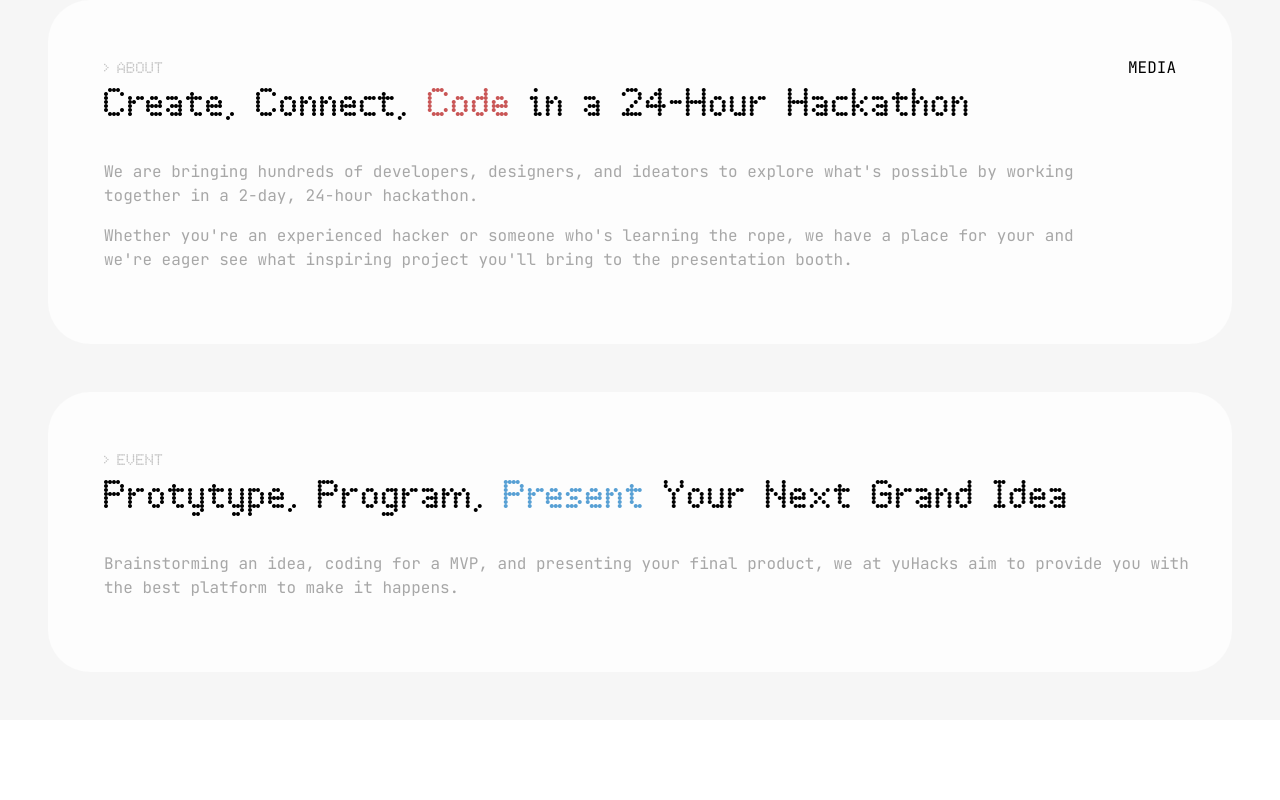
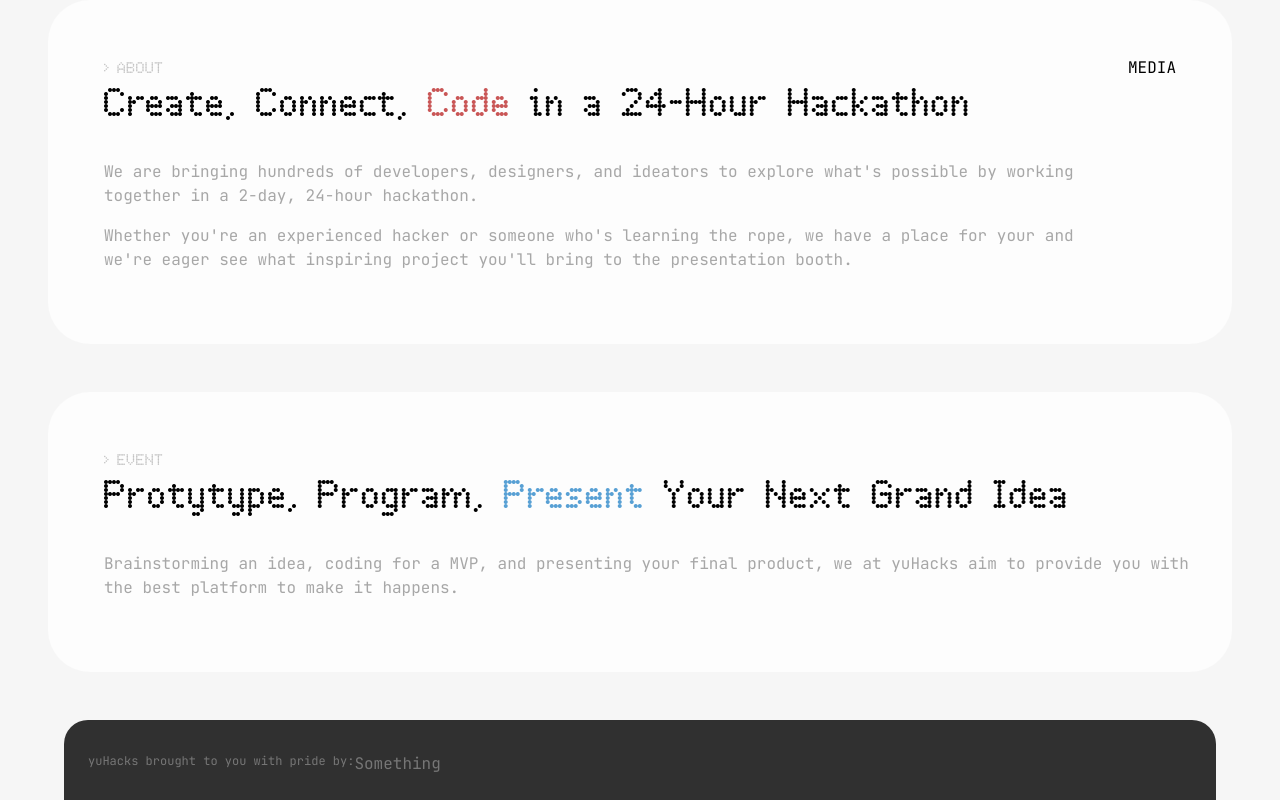
Before and after one commit to gywghhb/yuh-landing, a Next.js app: page / in a window 1280 px wide. Shown: the part 821-1621 px from the top of the page. Before the commit the page ends 1541 px from the top, so only its background shows below. Built offline with nearby package versions, Linux system fonts and the light colour scheme.

Commit message:
Add footer

```diff
--- a/src/app/page.tsx
+++ b/src/app/page.tsx
@@ -1,6 +1,7 @@
 import NavBar from "@/components/NavBar.component";
 import AboutSection from "@/sections/about.section";
 import EventSection from "@/sections/events.section";
+import Footer from "@/sections/footer.section";
 import HeroSection from "@/sections/hero.section";
 
 export default function Home() {
@@ -10,6 +11,7 @@ export default function Home() {
       <HeroSection />
       <AboutSection />
       <EventSection />
+      <Footer />
     </main>
   )
 }
--- a/src/components/SectionBackground.component.tsx
+++ b/src/components/SectionBackground.component.tsx
@@ -19,7 +19,7 @@ interface Props {
  */
 const SectionBackground: FC<Props> = ({ children, id, className }) => {
   const style =
-    "flex bg-[#FDFDFD] rounded-[32px] md:rounded-[42px] w-[100%] " + className;
+    "flex bg-[#FDFDFD] rounded-[32px] md:rounded-[42px] w-full " + className;
 
   return (
     <div id={id} className={style}>
--- /dev/null
+++ b/src/sections/footer.section.tsx
@@ -0,0 +1,29 @@
+import React, { FC } from "react";
+
+import SectionContainer from "@/components/SectionContainer.component";
+
+// import { ndot47 } from "@/utils/font-loader";
+
+interface Props {}
+
+const Footer: FC<Props> = () => {
+
+  return (
+    <SectionContainer>
+      <div
+        id="footer-background"
+        className="flex flex-col md:flex-row bg-[#303030] w-full mx-4 px-6 pt-8 pb-6 text-[#767676] rounded-t-3xl"
+      >
+        <div id="footer-title" className="text-[12px]">yuHacks brought to you with pride by: </div>
+        <div
+          id="footer carousel"
+          className=""
+        >
+          Something
+        </div>
+      </div>
+    </SectionContainer>
+  )
+}
+
+export default Footer;
```
Also changed, not shown: 1 other file (tests, documents, lock files or other folders).
